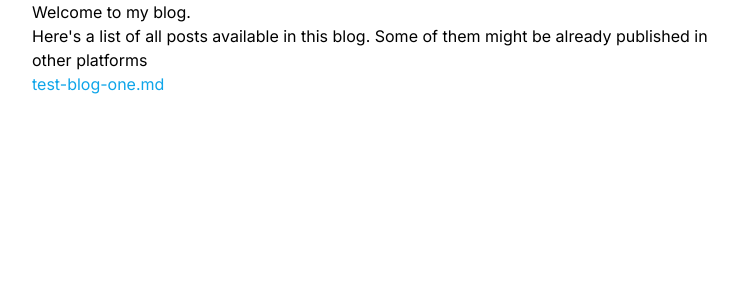
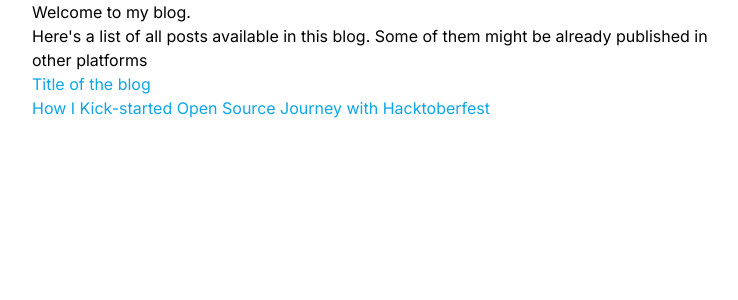
Before and after one commit to aswathkk/aswathkk.github.io, a Next.js app: page /blog in a window 1280 px wide. Shown: the top 300 px of the page, without its empty margins (268-1006 px from the left). Built offline with nearby package versions, Linux system fonts and the light colour scheme.

Commit message:
chore: Copies the first article from Medium & cleanup

```diff
--- a/app/blog/[slug]/page.tsx
+++ b/app/blog/[slug]/page.tsx
@@ -1,4 +1,4 @@
-import { getPostData } from "../utils";
+import { getAllPosts, getPostData } from "../utils";
 import { cache } from "react";
 
 interface PageProps {
@@ -7,10 +7,14 @@ interface PageProps {
   };
 }
 
+export function generateStaticParams() {
+  return getAllPosts().map((post) => ({ slug: post.meta.slug }));
+}
+
 const getCachedPostData = cache(getPostData);
 
 export function generateMetadata(props: PageProps) {
-  const { attributes } = getCachedPostData(props.params.slug);
+  const { meta: attributes } = getCachedPostData(props.params.slug);
 
   return {
     title: attributes.title,
@@ -19,14 +23,13 @@ export function generateMetadata(props: PageProps) {
 }
 
 export default function Post(props: PageProps) {
-  const { attributes, htmlData } = getCachedPostData(props.params.slug);
+  const { meta, htmlData } = getCachedPostData(props.params.slug);
 
   return (
     <div>
-      <h1 className="text-4xl">{attributes.title}</h1>
+      <h1 className="text-4xl">{meta.title}</h1>
       <div>
-        date: {attributes.date.toLocaleDateString()} | Tags:{" "}
-        {attributes.tags.join(", ")}
+        date: {meta.date.toLocaleDateString()} | Tags: {meta.tags.join(", ")}
       </div>
       <div
         className="prose prose-a:text-sky-500"
--- a/app/blog/page.tsx
+++ b/app/blog/page.tsx
@@ -1,15 +1,8 @@
-import fs from "fs";
 import Link from "next/link";
-import { resolve } from "path";
-
-function getPosts() {
-  const cwd = resolve(process.cwd(), "app/blog/source");
-  const files = fs.readdirSync(cwd);
-  return files;
-}
+import { getAllPosts } from "./utils";
 
 export default async function Blog() {
-  const files = getPosts();
+  const posts = getAllPosts();
 
   return (
     <>
@@ -20,10 +13,10 @@ export default async function Blog() {
         might be already published in other platforms
       </p>
       <ul>
-        {files.map((x: any) => (
-          <li key={x}>
-            <Link className="text-sky-500" href={`blog/${x}`}>
-              {x}
+        {posts.map((post) => (
+          <li key={post.meta.slug}>
+            <Link className="text-sky-500" href={`blog/${post.meta.slug}`}>
+              {post.meta.title}
             </Link>
           </li>
         ))}
--- /dev/null
+++ b/app/blog/source/first-open-source-contribution-with-hacktoberfest.md
@@ -0,0 +1,64 @@
+---
+title: "How I Kick-started Open Source Journey with Hacktoberfest"
+description: "How I accomplished the goal of start giving back to the world of Open Source Software. And how you can start contributing to FOSS."
+date: 2018-11-26T01:00:00+05:30
+tags: ["hacktoberfest", "open-source", "oh-my-zsh"]
+draft: false
+originUrl: https://medium.com/@aswathkk/how-i-kick-started-open-source-journey-with-hacktoberfest-2018-d699b228e274
+---
+
+For a long time, I was searching for ways to get started with Open Source contributions. Whenever I see some posts about GSoC, I think this time I should start. However, I always end up reading a few articles on How to start contributing to Open Source Software. In the worst case, I will go to the issue list of a few projects and decide that this is not my cup of tea!
+This year, I passed out of college, and I realised that I couldn’t take part in GSoC any more.
+
+When I saw a post about hacktoberfest in Github’s LinkedIn page, I decided to give it a try. One thing which gave me the confidence, which I didn’t have previous time is that I know Puneeth. He is mentoring people in our company. Moreover, he has been making open-source contributions for a long time. When I saw the post about hacktoberfest, I told him to help me. He gave me a blog post written by him:
+
+https://punchagan.muse-amuse.in/blog/i-love-foss-how-do-i-start-contributing-code/
+
+While going through this article, I felt like this is similar to whatever I’ve read previous times. I realised I’ve gone through this sometime back. I told him the same. He asked me about the motivation behind participating in hacktoberfest. He added whether it is just for getting a swag? I told him my intentions. He told me to start by contributing to some FOSS projects that I use. Also, throughout the journey, he helped me in clarifying many doubts I had.
+
+I started exploring the Github repositories of the software that I’m using. I thought this time also I may do the same thing that I did before. However, that was not the case. I saw an issue in the repository [oh-my-zsh](https://github.com/robbyrussell/oh-my-zsh) which was tagged as hacktoberfest. It was to [add READMEs to undocumented oh-my-zsh plugins](https://github.com/robbyrussell/oh-my-zsh/issues/7175).
+
+# My first Pull Request
+
+I searched through the list of `oh-my-zsh` plugins to see whether I can write some docs for it. I found many!
+
+I asked Puneeth to help me on creating a PR to solve the issue, rather than reading the CONTRIBUTING file of the repository.
+
+> Always read the CONTRIBUTING guide of the repository if they’ve it.
+
+Roughly, the steps are:
+
+- Create a fork of the repository that you want to work. (In my case fork `robbyrussell/oh-my-zsh` to `aswathkk/oh-my-zsh`)
+- Clone your fork to your development machine.
+- Always create a separate branch out of the master branch to work on each issue.
+- Work on the issue. (In my case add documentation)
+- Commit the changes by adding meaning full comments and Push to your repository.
+- From your repository (`aswathkk/oh-my-zsh`), you can raise a PR to the upstream repository (`robbyrussell/oh-my-zsh`)
+
+By following the steps mentioned above, I built [my first PR](https://github.com/robbyrussell/oh-my-zsh/pull/7216).🕺🕺
+
+The second [PR](https://github.com/robbyrussell/oh-my-zsh/pull/7229) was also on adding docs for multiple plugins. Then I spotted an issue with one of the plugins. Since I faced the problem myself, I knew the solution also. I was glad that [the third PR](https://github.com/robbyrussell/oh-my-zsh/pull/7233) was not to add documentation. I saw that the maintainers are spotting tiny errors in the PRs. I got wondered how on earth these people are finding it out!
+
+I experienced the joy and satisfaction that we get when our initial PRs gets merged to the master branch. That was another level !!
+
+---
+
+# Things I learned by Contributing to Oh-My-Zsh
+
+- **It doesn’t matter what kind of issue you are fixing.**
+  You are doing something for the community, and you are learning something. The first issue that I picked up was to add documentation for a plugin. It was a straightforward task. But it taught me how to contribute to an external Github repository via pull requests.
+- **Start with the tools that you use.**
+  While using one of the plugins in oh-my-zsh, I came across a bug. I reported it and opened a PR for fixing the same. Even though that bug was trivial to fix, I got the satisfaction of making oh-my-zsh better!
+- **Maintainers of repositories are super awesome.**
+  In all the PRs that I made, there were little errors that I failed to notice. But the maintainers saw it and fixed it themselves while merging to the master.
+- **You will learn something new for every issue that you are fixing.**
+  While you submit the PR, others will review your code. They might suggest some changes or they may teach you some coding standards to follow. You may also get to learn a new tool indicated by them.
+
+---
+
+To complete hacktoberfest-2018, we should make at least 5 PRs. I made the other contributions to [openebs](https://medium.com/u/487395ff1add) and finished it.
+
+Apart from hacktoberfest goodies, I was also able to win some awesome goodies such as **Amazon Echo** and a **Laptop** from [openebs](https://medium.com/u/487395ff1add).
+
+Wanted to read that experience?
+https://medium.com/@aswathkk/experience-with-openebs-in-this-hacktoberfest-64b9711a22f5
--- a/app/blog/utils.tsx
+++ b/app/blog/utils.tsx
@@ -1,30 +1,72 @@
-import { readFileSync } from "fs";
+import { readFileSync, readdirSync } from "fs";
 import { join } from "path";
 import { cwd } from "process";
 import fm from "front-matter";
 import { marked } from "marked";
 
-type PostData = {
-  attributes: {
-    title: string;
-    description: string;
-    date: Date;
-    tags: string[];
-    draft: boolean;
-  };
+interface PostMeta {
+  /**
+   * Title of the article.
+   */
+  title: string;
+
+  /**
+   * Description of the article.
+   */
+  description: string;
+
+  /**
+   * Date of publishing the article.
+   */
+  date: Date;
+
+  /**
+   * Relevant tags.
+   */
+  tags: string[];
+
+  /**
+   * Indicates if the post is draft or published.
+   */
+  draft: boolean;
+
+  /**
+   * URL slug for the post (same as file name).
+   */
+  slug: string;
+
+  /**
+   * URL in which the post is originally published.
+   */
+  originUrl?: string;
+}
+
+interface PostData {
+  meta: PostMeta;
   htmlData: string;
-};
+}
 
-export function getPostData(slug: string): PostData {
-  const SOURCE_PATH = join(cwd(), "app/blog/source", slug);
-  const fileContent = readFileSync(SOURCE_PATH, "utf-8");
+const SOURCE_PATH = join(cwd(), "app/blog/source");
+
+export function getPostData(slug: string, onlyMeta = false): PostData {
+  const filePath = join(SOURCE_PATH, slug);
+  const fileContent = readFileSync(filePath, "utf-8");
   // Extracts out the attributes from YAML front matter
-  const { attributes, body } = fm<PostData["attributes"]>(fileContent);
+  const { attributes, body } = fm<PostData["meta"]>(fileContent);
   // Parses markdown format
-  const htmlData = marked(body);
+  const htmlData = onlyMeta ? "" : marked(body);
 
   return {
-    attributes: attributes,
+    meta: { ...attributes, slug },
     htmlData,
   };
 }
+
+export function getAllPosts(): PostData[] {
+  const files = readdirSync(SOURCE_PATH);
+  const posts = files
+    .map((slug) => ({ ...getPostData(slug, false), slug }))
+    // sort the posts in descending order of date
+    .sort((a, b) => (a.meta.date < b.meta.date ? 1 : -1));
+  return posts;
+}
```
